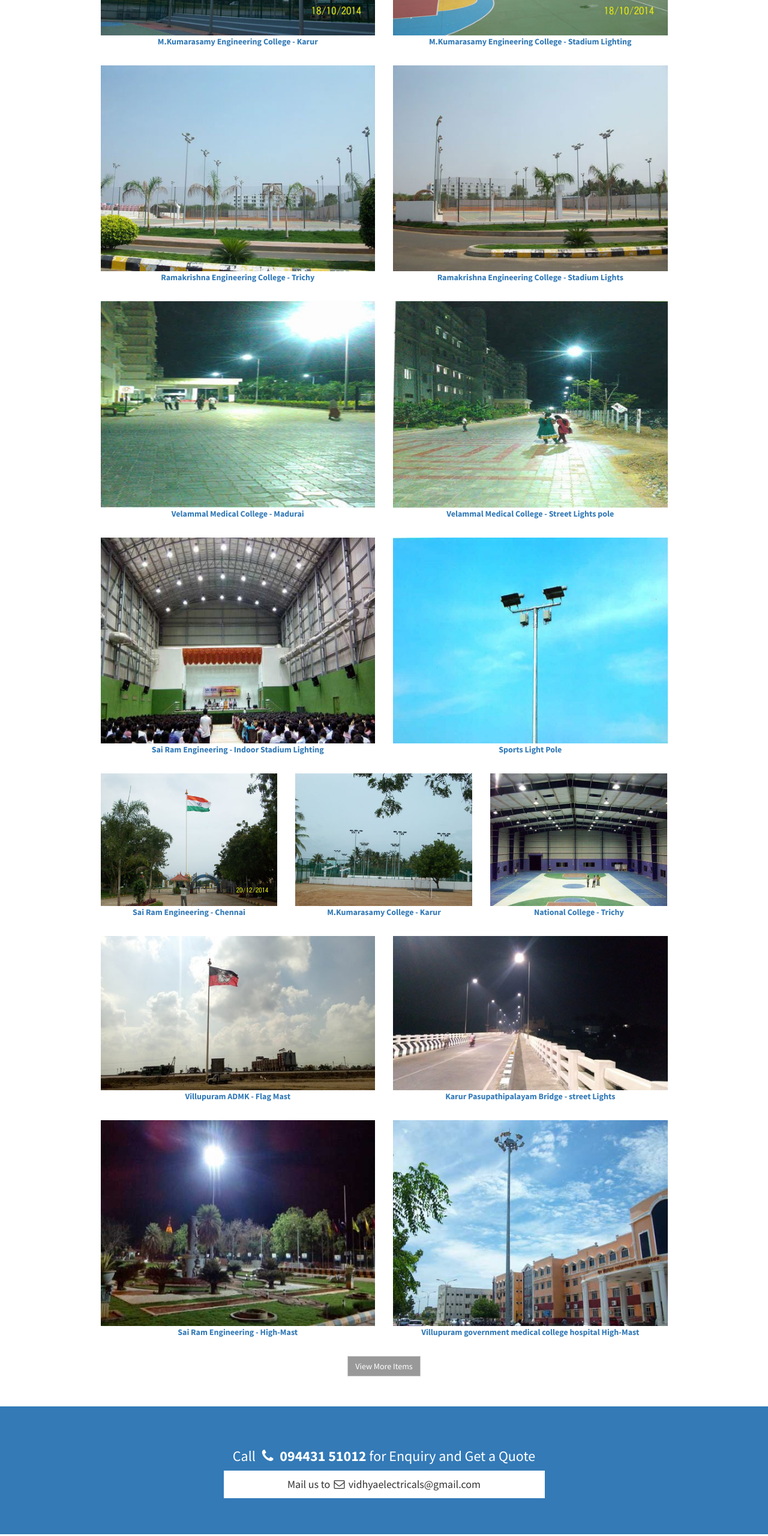
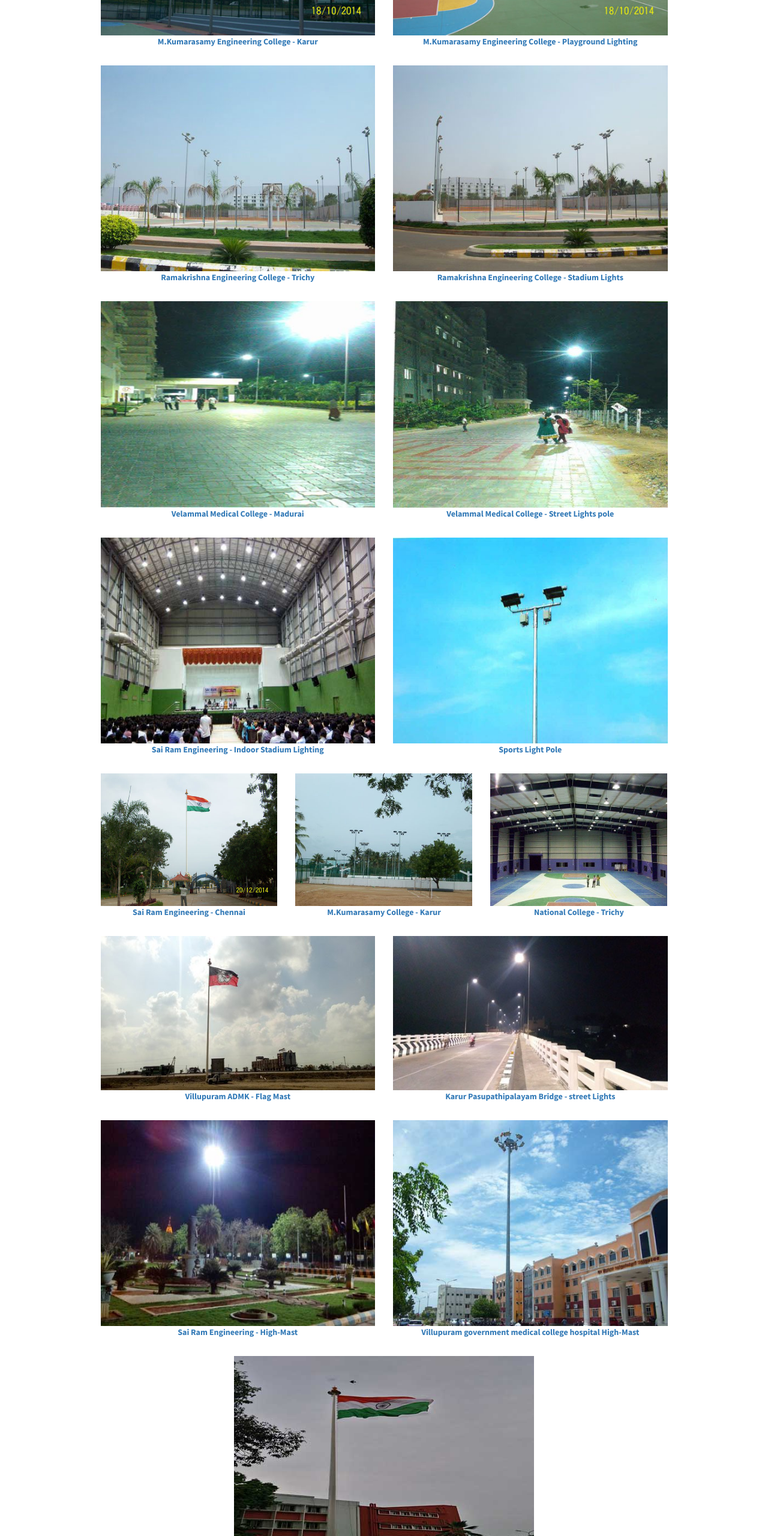
Before and after one commit to Harish-here/Vidhyaelectricals.com, a website: page index.html in a window 1280 px wide. Shown: the part 2310-4870 px from the top of the page at 60% size. Drawn offline with Linux system fonts and the light colour scheme.

Commit message:
Fixed the typo and new image added

```diff
--- a/index.html
+++ b/index.html
@@ -211,7 +211,7 @@
                         <div class="col-md-6 col-xs-12">
                             <div class="portfolio-item">
                                     <img class="img-portfolio img-responsive" alt="M.Kumarasamy Engineering College - Stadium Lighting"  src="/img/M.Kumarasamy-Karur-2.jpg">
-                               <b>M.Kumarasamy Engineering College - Stadium Lighting</b>
+                               <b>M.Kumarasamy Engineering College - Playground Lighting</b>
                             </div>
                         </div>
                         <div class="col-md-6 col-xs-12">
@@ -291,6 +291,12 @@
                             <div class="portfolio-item">
                                     <img class="img-portfolio img-responsive" alt="Villupuram government medical college hospital High-Mast" src="/img/Jipmer-Hight-Mast.jpg">
                                <b>Villupuram government medical college hospital High-Mast</b>
+                            </div>
+                        </div>
+                        <div class="col-md-12 col-xs-12">
+                            <div class="portfolio-item">
+                                    <img class="img-portfolio img-responsive" alt="Jipmer Hospital - Flag Mast" src="/img/jipmer-flag-mast.jpg">
+                               <b>Jipmer Hospital Pondicherry - Flag Mast</b>
                             </div>
                         </div>
                     </div>
```
Also changed, not shown: img/jipmer-flag-mast.jpg (added), 2 other files.
